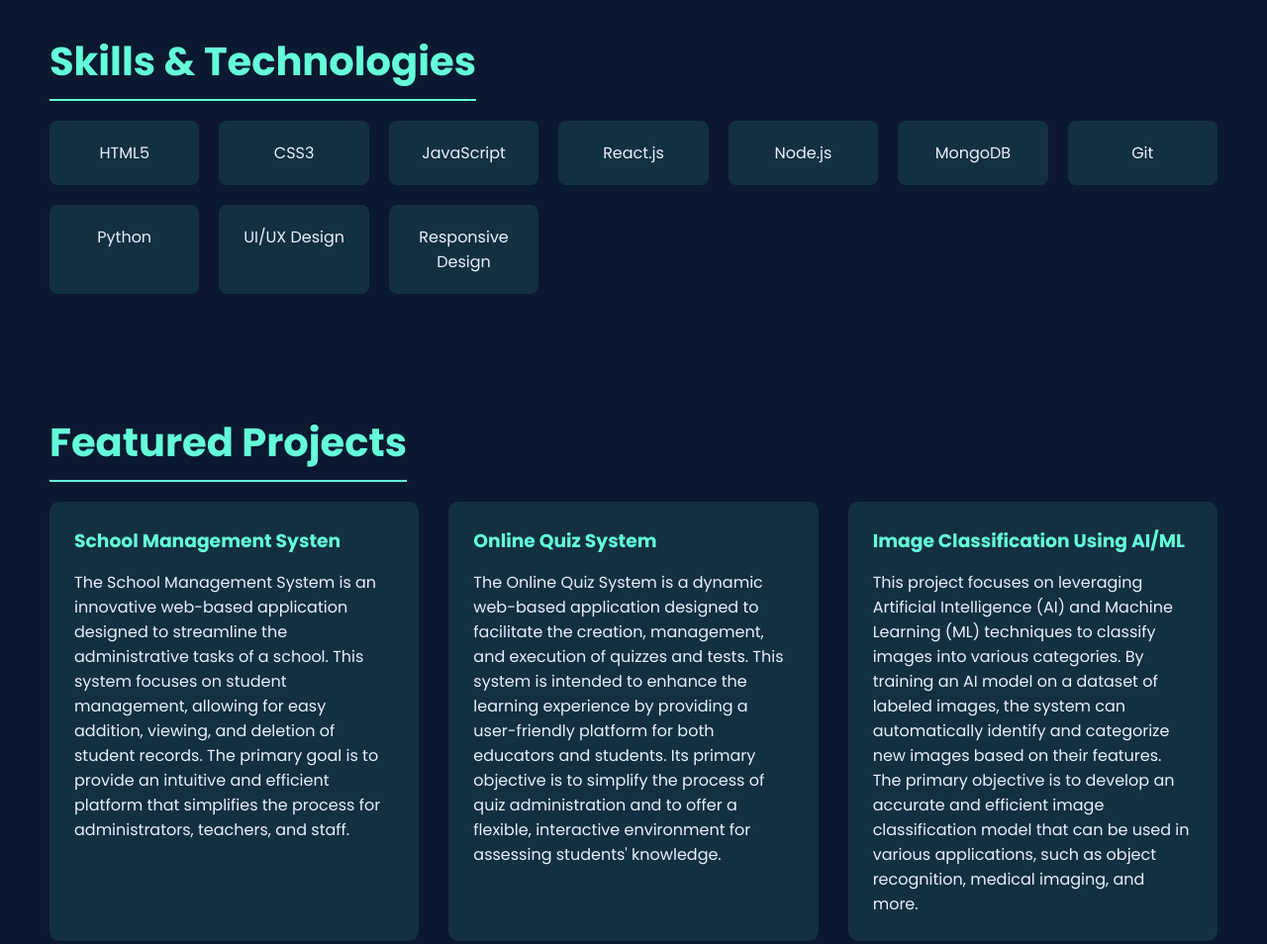
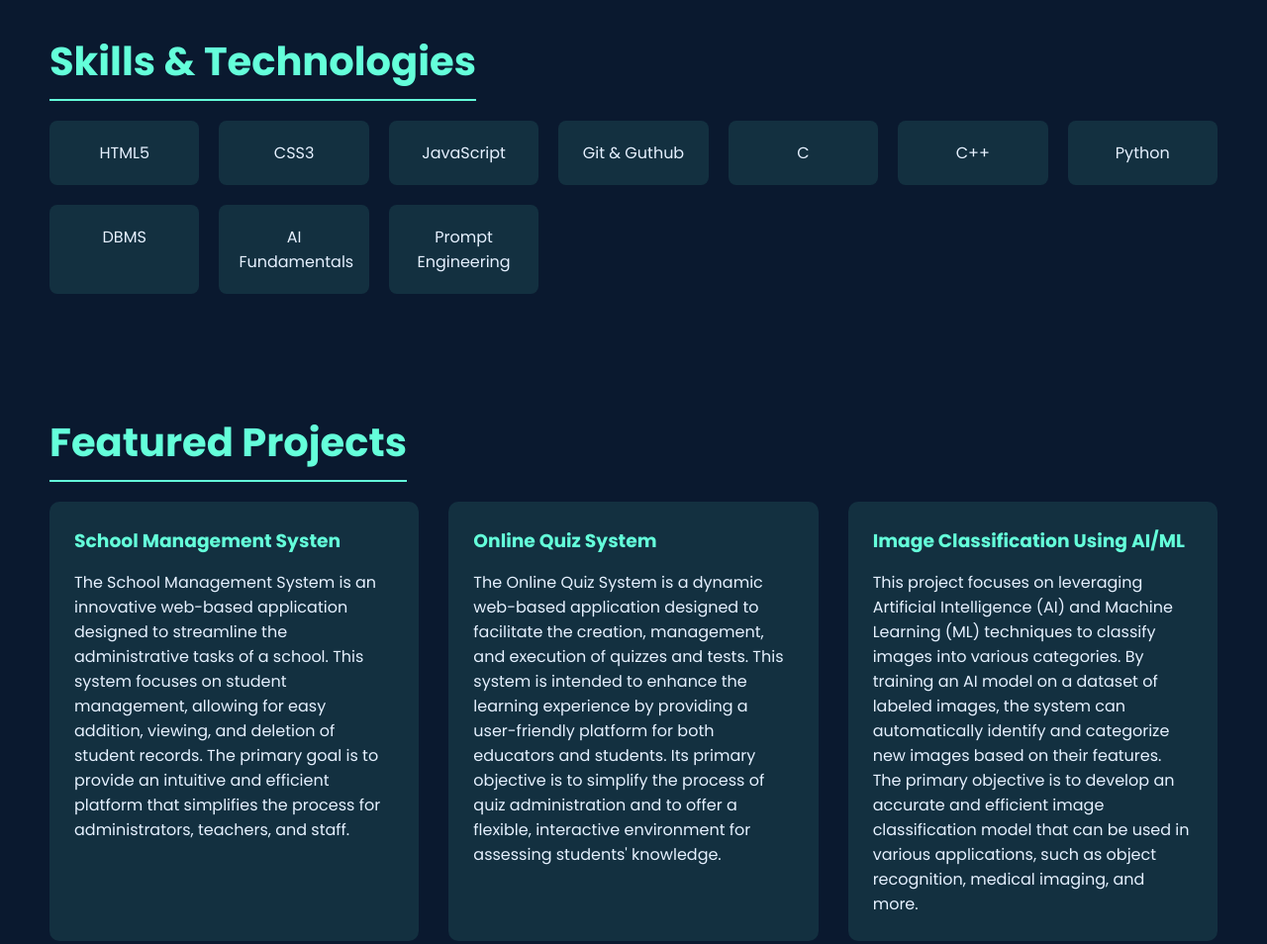
Before and after one commit to amansharmaofficial/My-Portfolio, a plain HTML site: page index.html in a window 1280 px wide. Shown: the part 1240-2194 px from the top of the page at 99% size. Drawn offline with nearby package versions, Linux system fonts and the light colour scheme.

Commit message:
Update index.html

```diff
--- a/index.html
+++ b/index.html
@@ -63,13 +63,15 @@
             <div class="skill-item">HTML5</div>
             <div class="skill-item">CSS3</div>
             <div class="skill-item">JavaScript</div>
-            <div class="skill-item">React.js</div>
-            <div class="skill-item">Node.js</div>
-            <div class="skill-item">MongoDB</div>
-            <div class="skill-item">Git</div>
+            <div class="skill-item">Git & Guthub</div>
+            <div class="skill-item">C </div>
+            <div class="skill-item">C++</div>
             <div class="skill-item">Python</div>
-            <div class="skill-item">UI/UX Design</div>
-            <div class="skill-item">Responsive Design</div>
+            <div class="skill-item">DBMS</div>
+            <div class="skill-item">AI Fundamentals</div>
+            <div class="skill-item">Prompt Engineering</div>
+
+
         </div>
     </section>
 
@@ -106,7 +108,7 @@
         <h2 class="section-title">Education</h2>
         <div class="education-card">
             <h3>Bachelor of Computer application</h3>
-            <p>H.D Jain College | 2023- 2026</p>
+            <p>H.D Jain College | 2023-Pursuing</p>
 
         </div>
         <div class="education-card">
@@ -139,14 +141,14 @@
             <a href="https://www.linkedin.com/in/aman-kumar-75bbb4315/" target="_blank"><i
                     class="fab fa-linkedin"></i></a>
             <a href="https://www.youtube.com/@aman_sharma_03" target="_blank"><i class="fab fa-youtube"></i></a>
-            <a href="https://github.com/amansharmaofficial" target="_blank"><i class="fab fa-github"></i></a>
+            <a href="https://github.com/amankumarswe" target="_blank"><i class="fab fa-github"></i></a>
         </div>
     </footer>
 
     <script src="https://unpkg.com/typed.js@2.1.0/dist/typed.umd.js"></script>
     <script>
         var typed = new Typed('#element', {
-            strings: ['Web Developer', 'UI/UX Designer', 'Full Stack Developer', 'Freelancer'],
+            strings: ['Web Developer', 'Full Stack Developer', 'Freelancer'],
             typeSpeed: 50,
             backSpeed: 30,
             loop: true
```
